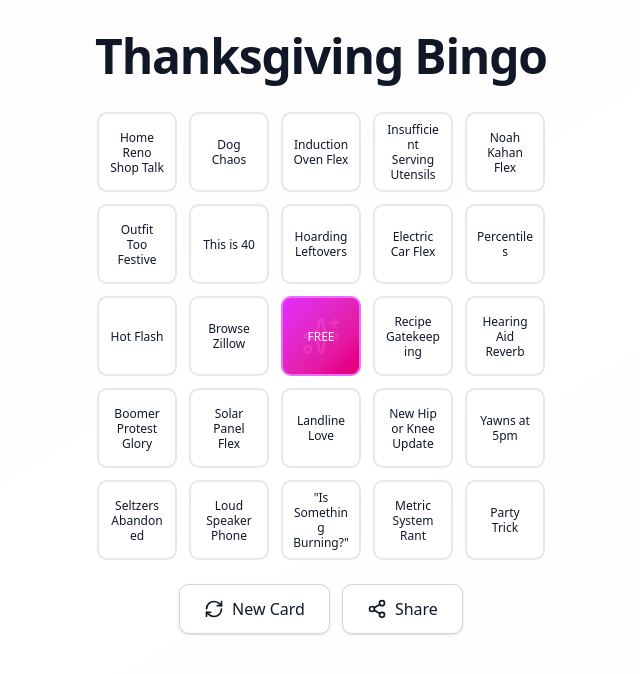
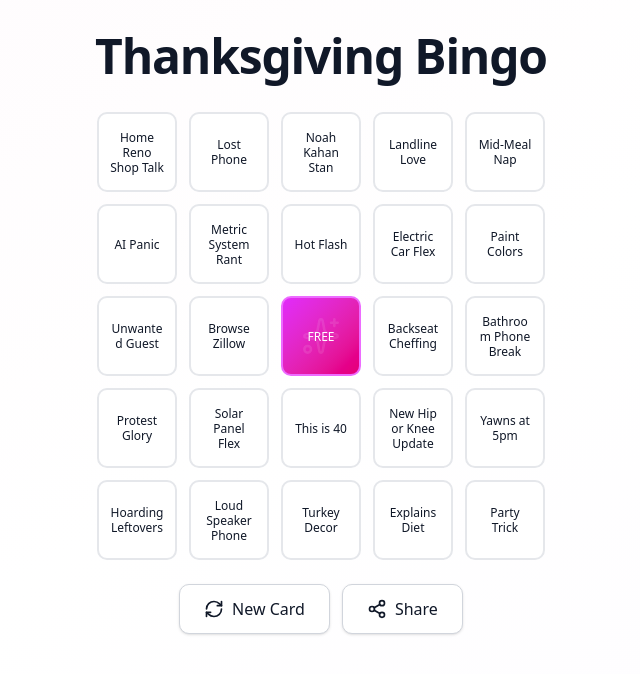
Before and after one commit to carolguest/bingo, a Next.js app: page / in a window 1280 px wide. Shown: the top 674 px of the page, without its empty margins (319-959 px from the left). Built offline with nearby package versions, Linux system fonts and the light colour scheme.

Commit message:
update cards

```diff
--- a/src/data/phrases.ts
+++ b/src/data/phrases.ts
@@ -7,14 +7,11 @@ export const THANKSGIVING_PHRASES = [
   "Solar Panel Flex",
   "BYO Slippers Flex",
   "Cozy Socks Flex",
-  "Induction Oven Flex",
-  "Bidet Flex",
-  "Sous Vide Flex",
-  "Noah Kahan Flex",
+  "Noah Kahan Stan",
 
   // FOOD & TABLE CHAOS (AKA "shared humanity")
   "Hearing Aid Reverb",
-  "Dog Chaos",
+  "Dog Counter Surfs",
   "Mid-Meal Nap",
   "Bathroom Phone Break",
   "Lost Phone",
@@ -23,7 +20,7 @@ export const THANKSGIVING_PHRASES = [
   "Seltzers Abandoned",
 
   // MILD CONFLICT (Polite, but in italics)
-  "Pie Sampling",
+  "Pie Favoritism",
   "Recipe Gatekeeping",
   "Hoarding Leftovers",
   "Pushing Leftovers",
@@ -36,35 +33,38 @@ export const THANKSGIVING_PHRASES = [
   // RECIPE & EATING BEHAVIORS (culinary anthropology)
   "Insufficient Serving Utensils",
   "Refs NYT Cooking",
-  "Refs ChatGPT",
-  "\"Is Something Burning?\"",
+  "\"What's Burning?\"",
 
   // COMMON CONVERSATION TOPICS (the 2025 small-talk starter kit)
   "Landline Love",
   "Percentiles",
   "Outfit Too Festive",
-  "Non-Ironic Ugly Sweater",
+  "Turkey Decor",
   "This is 40",
+  "Paint Colors",
+  "AI Panic",
+  "Kid Comparison",
 
   // DEBATES, RANTS, AND MONOLOGUES (annual philosophical showdowns)
   "Metric System Rant",
-  "Marathon Shop Talk",
+  "Explains Diet",
+  "Uncle Explains Science",
   "Home Reno Shop Talk",
   "ADHD Diagnosis",
   "Micro-Plastics Debate",
 
   // MILLENNIAL ENERGY (the anxious middle children)
-  "Defunct Nickname",
+  "Nickname Revival",
   "Browse Zillow",
   "Yawns at 5pm",
   "Party Trick",
 
   // GEN ALPHA CHAOS (chaotic-neutral children)
   "\"Vibe-\"",
-  "Brain Rot",
+  "Group Song",
 
   // BOOMER ENERGY (the greatest generation's children)
-  "Boomer Protest Glory",
+  "Protest Glory",
   "New Hip or Knee Update",
   "Loud Speaker Phone",
   "Unsolicited Slideshow",
```
Also changed, not shown: 1 other file (tests, documents, lock files or other folders).
